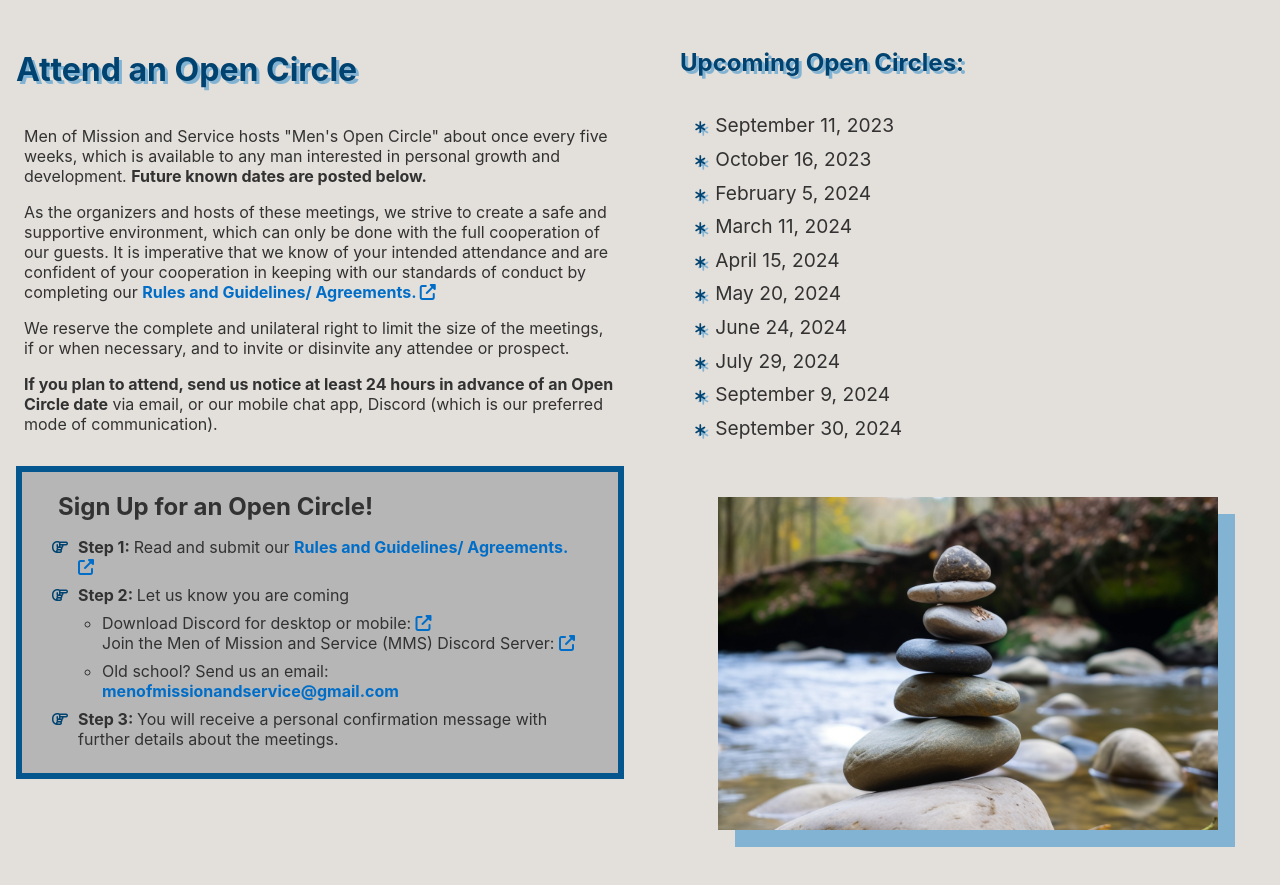
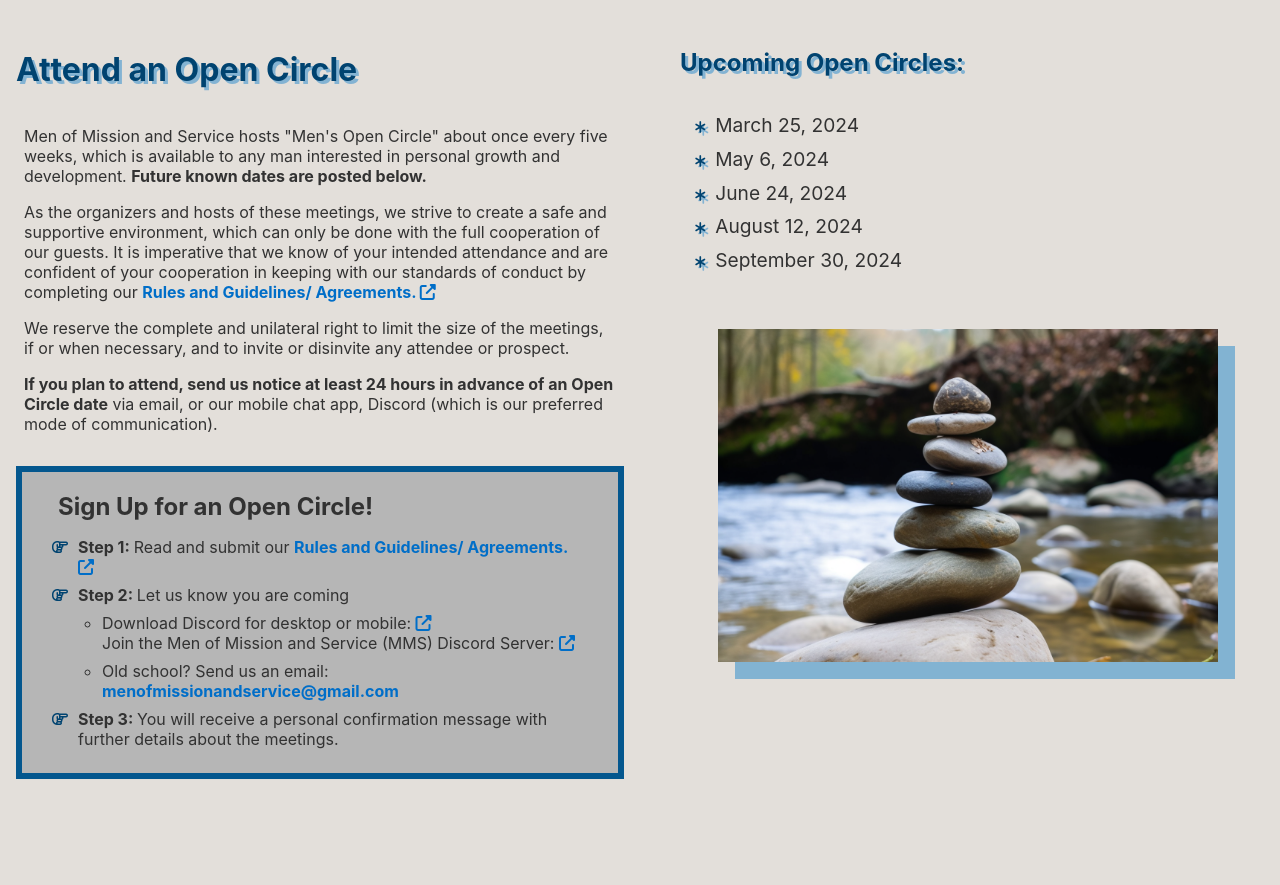
Before and after one commit to IntuitiveHarmony/igroup-site, a React (Create React App) app: page / in a window 1280 px wide. Shown: the part 1253-2138 px from the top of the page. Built offline with nearby package versions, Linux system fonts and the light colour scheme.

Commit message:
Dates change

```diff
--- a/src/components/DatesList.js
+++ b/src/components/DatesList.js
@@ -3,15 +3,10 @@ function DatesList() {
     <>
       <h2 className="datesHeader blueShadow">Upcoming Open Circles:</h2>
       <ul className="dates calendarCheck">
-        <li>September 11, 2023</li>
-        <li>October 16, 2023</li>
-        <li>February 5, 2024</li>
-        <li>March 11, 2024</li>
-        <li>April 15, 2024</li>
-        <li>May 20, 2024</li>
+        <li>March 25, 2024</li>
+        <li>May 6, 2024</li>
         <li>June 24, 2024</li>
-        <li>July 29, 2024</li>
-        <li>September 9, 2024</li>
+        <li>August 12, 2024</li>
         <li>September 30, 2024</li>
       </ul>
     </>
```
